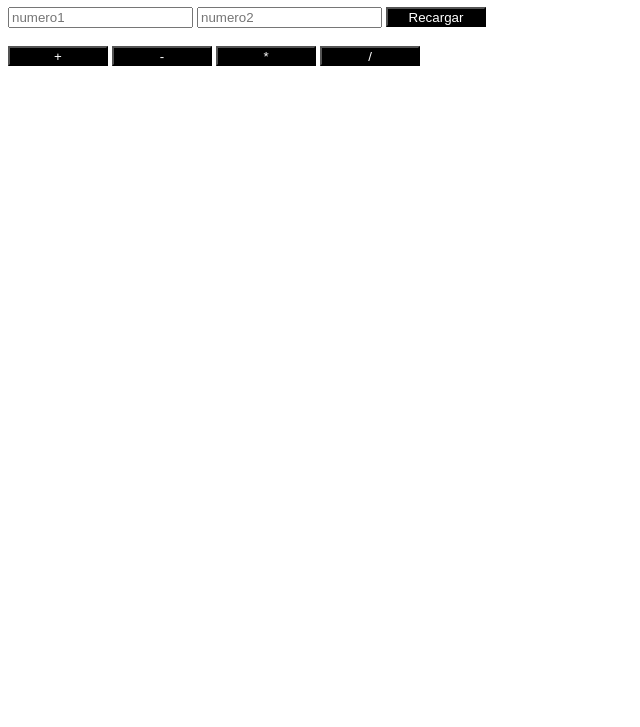
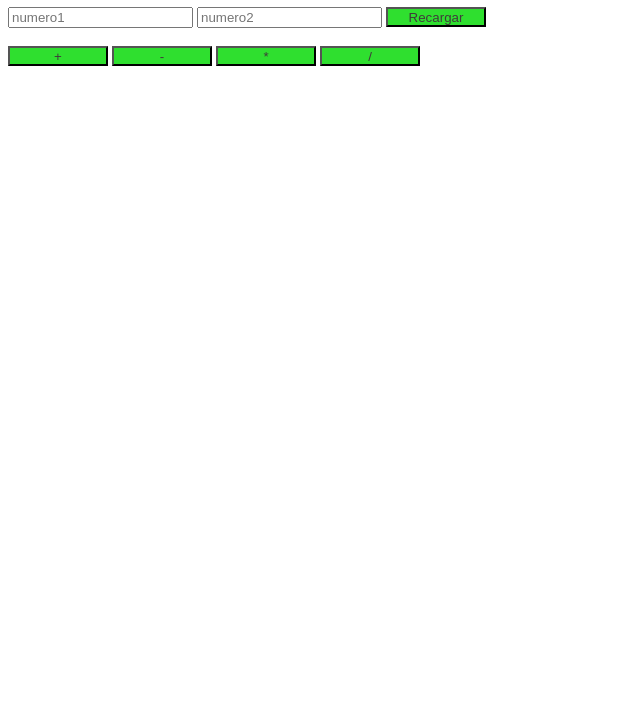
Before and after one commit to jjvrs/calculadora-basica, a plain HTML site: page inbdex.html in a window 1280 px wide. Shown: the part 73-800 px from the top of the page, without its empty margins (0-640 px from the left). Drawn offline with Linux system fonts and the light colour scheme.

Commit message:
cambio de color a botones

```diff
--- a/estilos.css
+++ b/estilos.css
@@ -4,8 +4,8 @@
 .btn{
 width: 100px;
 height: 20px;
-color: white;
-background-color: black;
+color: rgb(63, 59, 59);
+background-color: rgb(47, 223, 47);
 
 
 }
```
